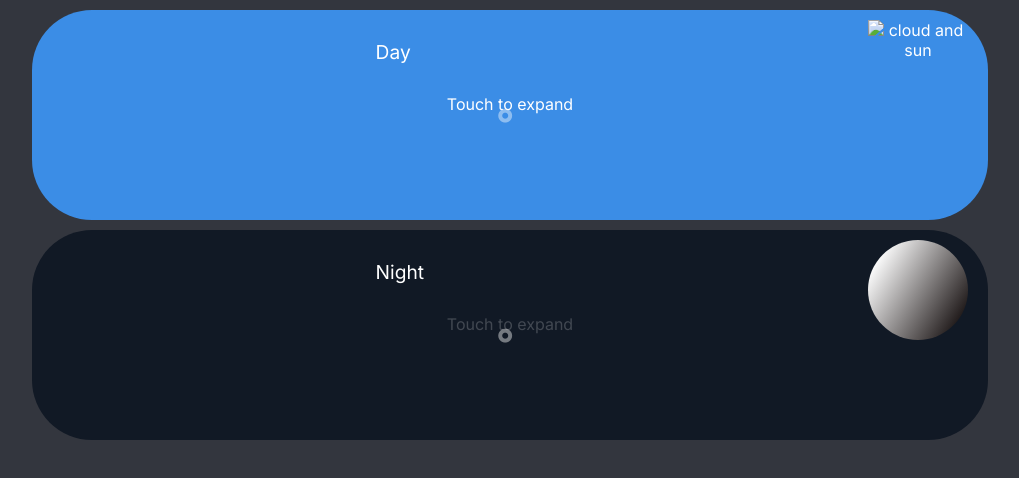
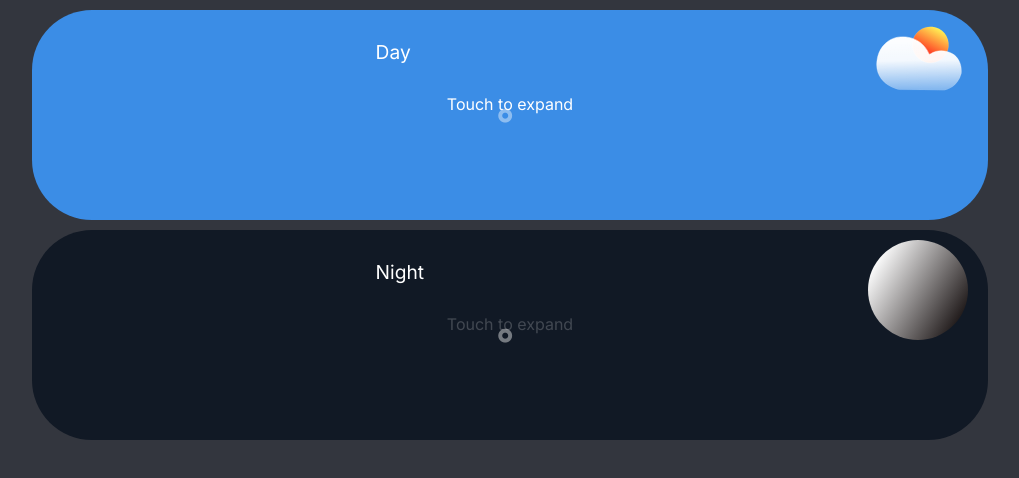
Before and after one commit to tsoysal/weather-app, a plain HTML site: page index.html in a window 1280 px wide. Shown: the whole page, without its empty margins (130-1149 px from the left). Drawn offline with Linux system fonts and the light colour scheme; the site is published under a folder, as on GitHub Pages, so addresses that start at the root find nothing.

Commit message:
image src change

```diff
--- a/index.html
+++ b/index.html
@@ -28,7 +28,7 @@
         </svg>
       </div>
       <div class="weatherContainer">
-        <img id="weatherImg" src="/weather-icons/PartlyCloudy.svg" alt="cloud and sun" />
+        <img id="weatherImg" src="./weather-icons/PartlyCloudy.svg" alt="cloud and sun" />
         <h1 class="temp"></h1>
         <h2 class="location"></h2>
       </div>
```
